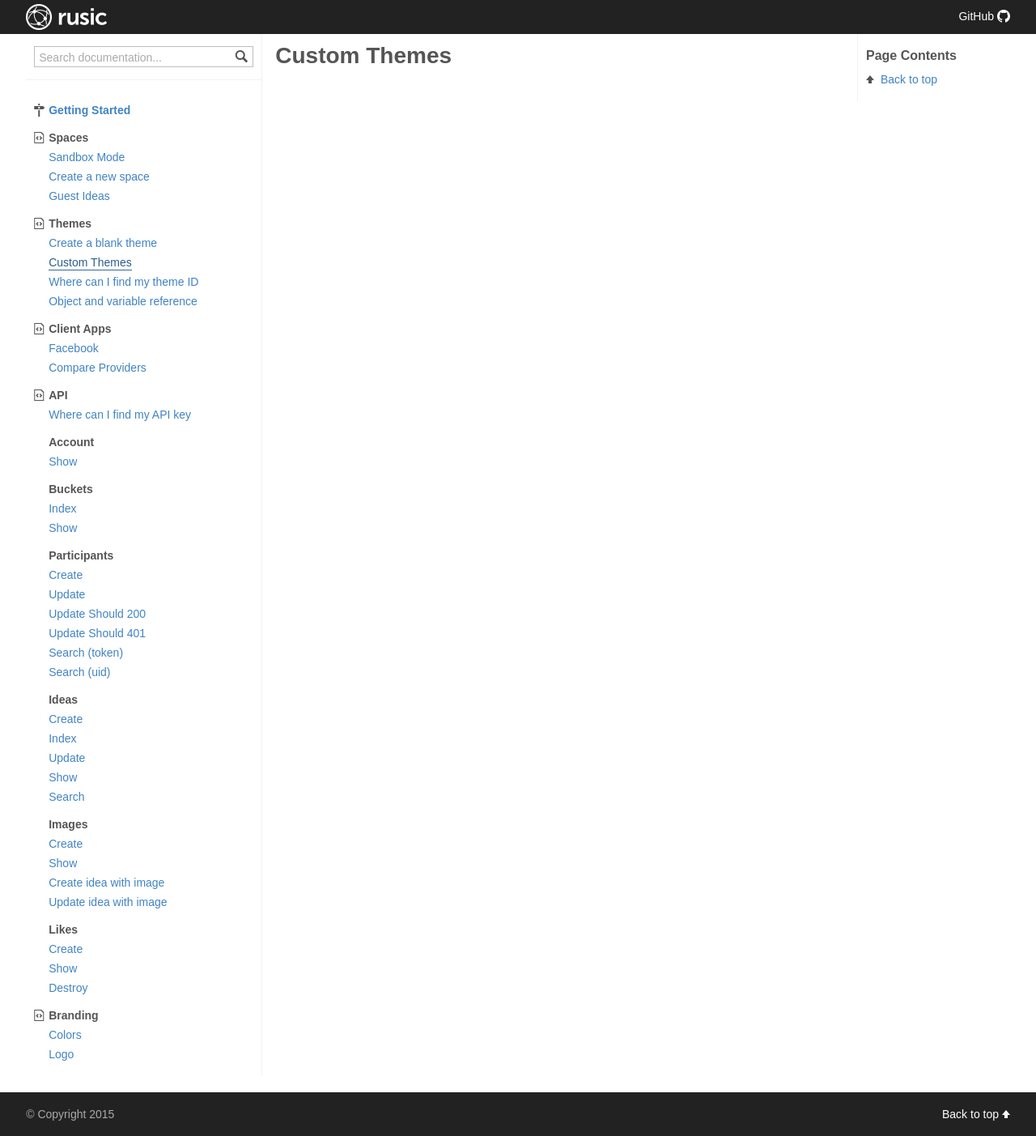
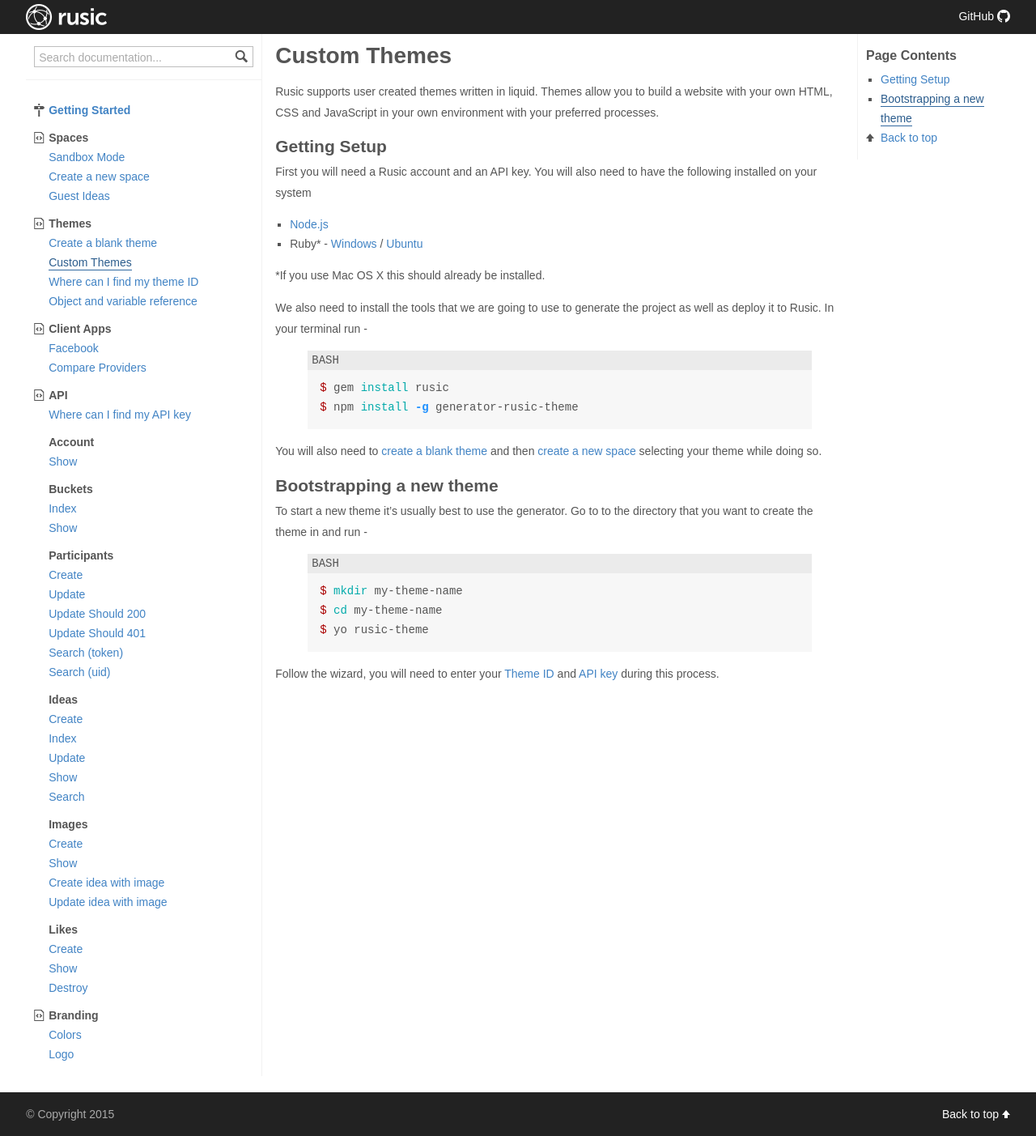
Before and after one commit to rusic/documentation, a Jekyll site: the page built from themes/custom-themes.md, in a window 1280 px wide. Shown: the whole page at 81% size. Built offline with Jekyll 4.4.1, drawn with Linux system fonts in a browser that asks for light colours.

Commit message:
Custom themes

```diff
--- a/themes/custom-themes.md
+++ b/themes/custom-themes.md
@@ -4,3 +4,38 @@ title: Custom Themes
 ---
 
 # Custom Themes
+
+Rusic supports user created themes written in liquid. Themes allow you to build a website with your own HTML, CSS and JavaScript in your own environment with your preferred processes.
+
+## Getting Setup
+
+First you will need a Rusic account and an API key. You will also need to have the following installed on your system
+
+* [Node.js](https://nodejs.org/download/)
+* Ruby* - [Windows](http://rubyinstaller.org/) / [Ubuntu](https://gorails.com/setup/ubuntu/14.10)
+
+*If you use Mac OS X this should already be installed.
+
+We also need to install the tools that we are going to use to generate the project as well as deploy it to Rusic. In your terminal run -
+
+{% highlight bash %}
+{% raw %}
+$ gem install rusic
+$ npm install -g generator-rusic-theme
+{% endraw %}
+{% endhighlight %}
+
+You will also need to [create a blank theme](/themes/create-a-blank-theme/) and then [create a new space](/spaces/create-a-new-space/) selecting your theme while doing so.
+
+## Bootstrapping a new theme
+
+To start a new theme it's usually best to use the generator. Go to to the directory that you want to create the theme in and run -
+
+{% highlight bash %}
+{% raw %}
+$ mkdir my-theme-name
+$ cd my-theme-name
+$ yo rusic-theme{% endraw %}
+{% endhighlight %}
+
+Follow the wizard, you will need to enter your [Theme ID](/themes/where-can-i-find-my-theme-id/) and [API key](/api/where-can-i-find-my-api-key/) during this process.
```
